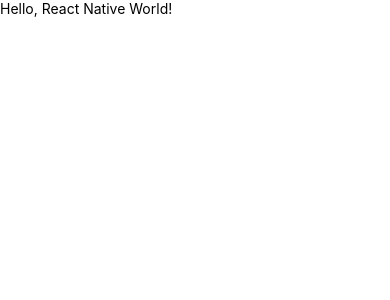
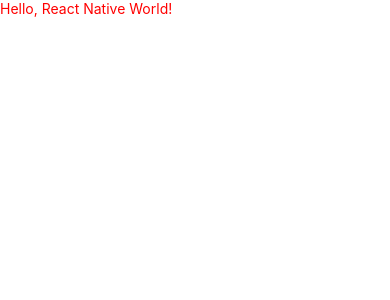
Before and after one commit to InDaviX/Basics, a React Native app: screen / in a window 390 px wide. Shown: the top 300 px of the page. Built offline with nearby package versions, Linux system fonts and the light colour scheme.

Commit message:
Stylesheets

```diff
--- a/components/MyText/MyText.js
+++ b/components/MyText/MyText.js
@@ -1,8 +1,9 @@
 import React from 'react';
 import {Text} from 'react-native';
+import style from './style';
 
 const MyText = () => {
-  return <Text>Hello, React Native World!</Text>;
+  return <Text style={style.text}>Hello, React Native World!</Text>;
 };
 
 export default MyText;
--- /dev/null
+++ b/components/MyText/style.js
@@ -0,0 +1,12 @@
+import {StyleSheet} from 'react-native';
+
+const style = StyleSheet.create({
+  text: {
+    color: 'red',
+  },
+  text1: {
+    color: 'blue',
+  },
+});
+
+export default style;
```
